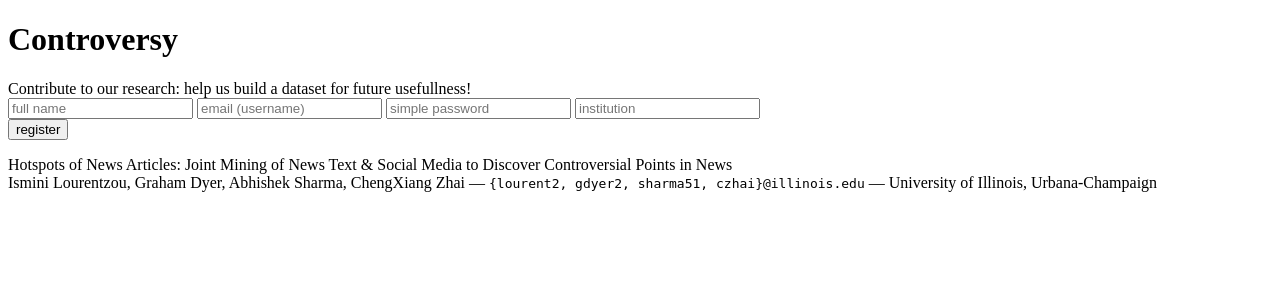
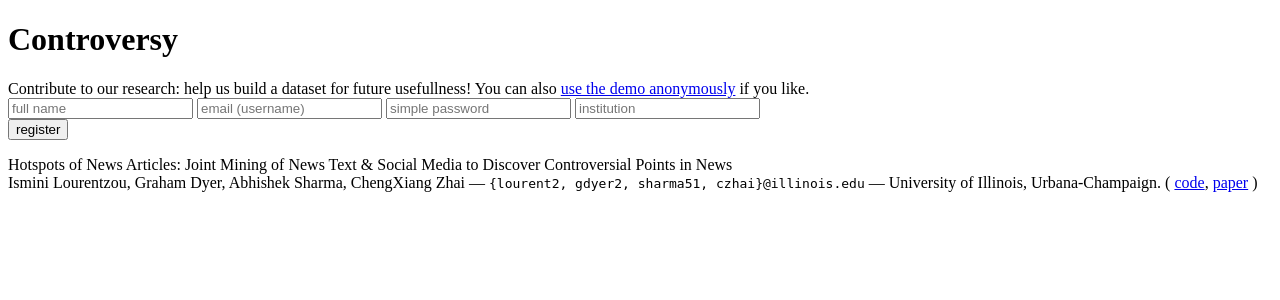
Before and after one commit to minhpascal/controversy, a Flask app: template controversy/templates/register.html in a window 1280 px wide. Shown: the top 300 px of the page. Run offline with Flask 2, Linux system fonts and the light colour scheme; the template is opened without the code that fills it: values that come from a table or form of the project are taken from there, others are empty; parts of the project's set-up code (start-up, migrations or seed data) failed here and were passed over.

Commit message:
anonymous login

```diff
--- a/controversy/app.py
+++ b/controversy/app.py
@@ -68,6 +68,13 @@ def require_login(view):
         else:
             return redirect('/login')
     return protected_view
+
+
+@application.route('/bourbaki')
+def bourbaki():
+    session['username'] = 'bourbaki@illinois.edu'
+    session['user'] = db.dump_user(session['username'])
+    return redirect('/')
 
 
 @application.route('/login/<username>', methods=['GET', 'POST'])
--- a/controversy/templates/base.html
+++ b/controversy/templates/base.html
@@ -28,7 +28,7 @@ Controversy &middot; hotspots of news articles</title>
     <p>
     	Hotspots of News Articles: Joint Mining of News Text &amp; Social Media to Discover Controversial Points in News
         <br>
-        Ismini Lourentzou, Graham Dyer, Abhishek Sharma, ChengXiang Zhai &mdash; <tt>{lourent2, gdyer2, sharma51, czhai}@illinois.edu</tt> &mdash; University of Illinois, Urbana-Champaign
+	Ismini Lourentzou, Graham Dyer, Abhishek Sharma, ChengXiang Zhai &mdash; <tt>{lourent2, gdyer2, sharma51, czhai}@illinois.edu</tt> &mdash; University of Illinois, Urbana-Champaign. ( <a href="https://github.com/gdyer/controversy" target=_blank>code</a>, <a href="http://ocha.2pitau.org/pdf/big-data-2015.pdf" target=_blank>paper</a> )
     </p>
 </footer>
 
--- a/controversy/templates/register.html
+++ b/controversy/templates/register.html
@@ -13,7 +13,7 @@
 <div id=login>
     <h1>Controversy</h1>
     <span id=details>
-        Contribute to our research: help us build a dataset for future usefullness!
+	    Contribute to our research: help us build a dataset for future usefullness! You can also <a href="bourbaki">use the demo anonymously</a> if you like.
     </span>
     {% if logged_in == true %}
     You're already <a href="/">logged in</a>, but feel free to create another account.
```
Also changed, not shown: controversy/documents/fake-trend.png (deleted), controversy/documents/romney.png (added), 1 other file.
